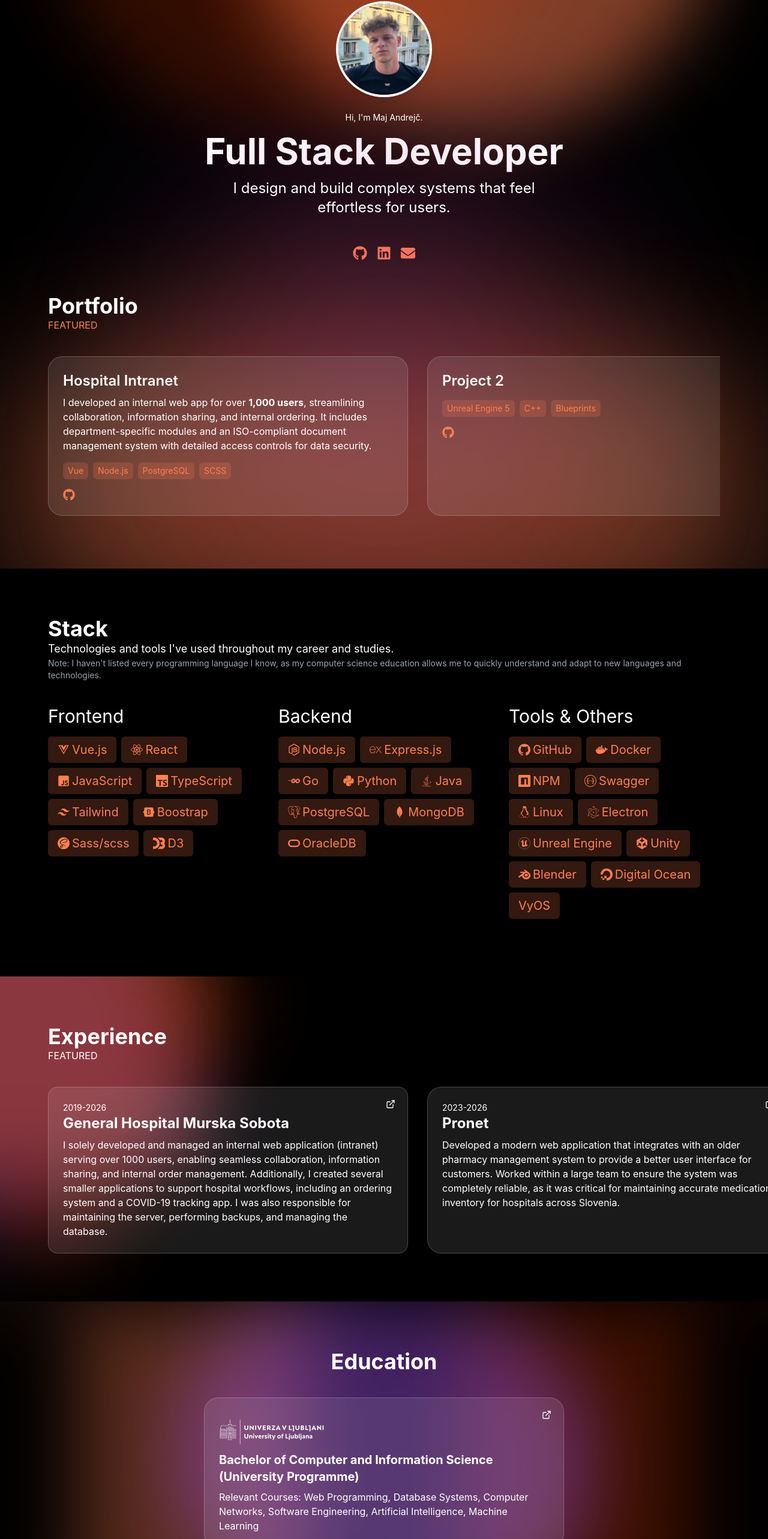
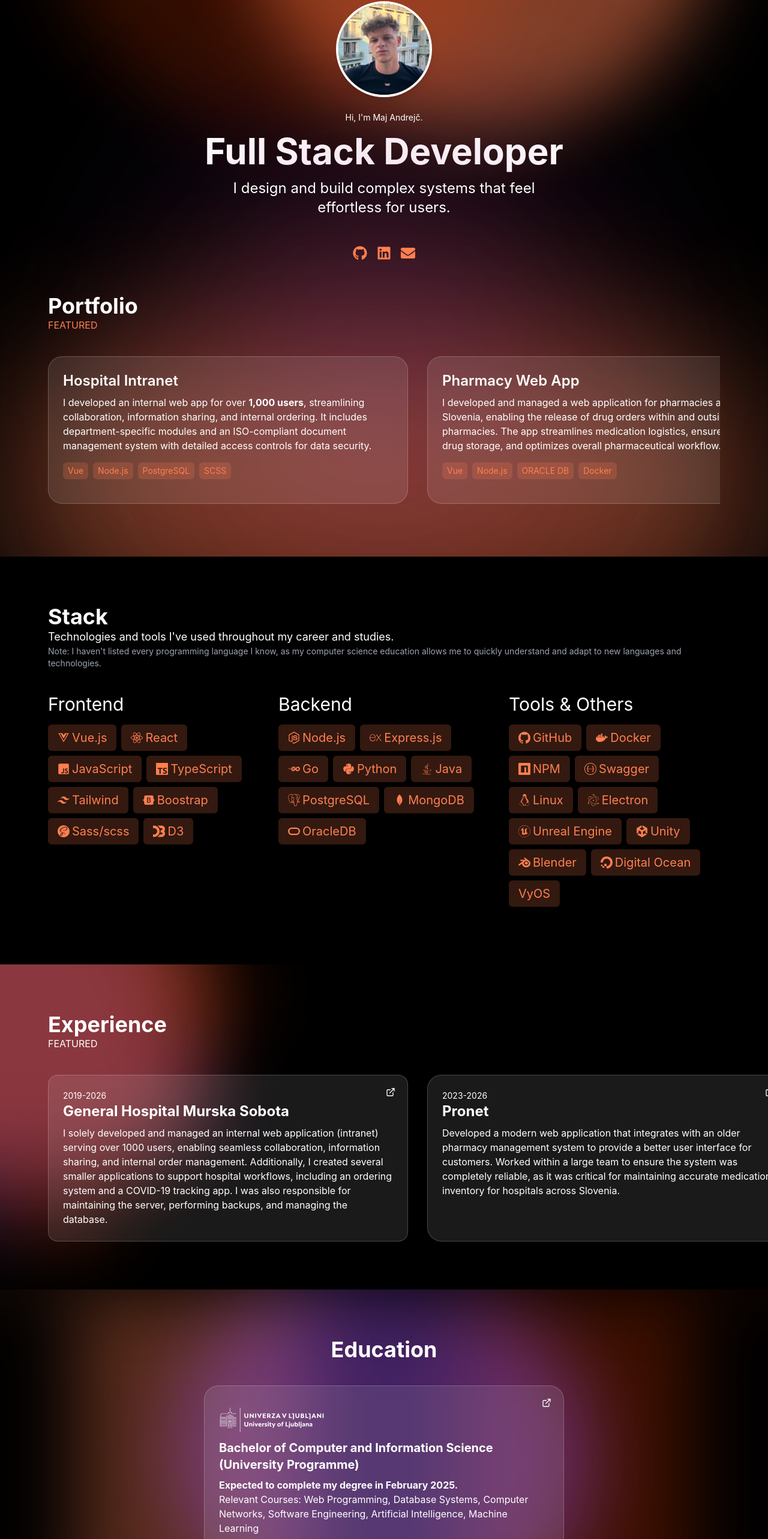
Before and after one commit to majdev25/majdev25-website, a React (Create React App) app: page / in a window 1280 px wide. Shown: the part 182-2748 px from the top of the page at 60% size. Built offline with nearby package versions, Linux system fonts and the light colour scheme.

Commit message:
Fixed link overlap & portflio projects

```diff
--- a/src/i18n.js
+++ b/src/i18n.js
@@ -26,9 +26,20 @@ i18n.use(initReactI18next).init({
             title: "Portfolio",
             featured: "FEATURED",
             intranet: {
+              title: "Hospital Intranet",
               short_desc:
                 "I developed an internal web app for over <strong>1,000 users</strong>, streamlining collaboration, information sharing, and internal ordering. It includes department-specific modules and an ISO-compliant document management system with detailed access controls for data security.",
               desc: "I solely developed and managed a comprehensive internal web application serving over <strong>1,000 users</strong>, making collaboration, information sharing, and internal ordering intuitive and easy for everyone. The system is complex, comprising multiple modules tailored to the workflows of each hospital department. These modules include a <strong>document management system</strong> aligned with ISO quality standards, with detailed access controls implemented to ensure data security and compliance.",
+            },
+            orfa: {
+              title: "Pharmacy Web App",
+              short_desc:
+                "I developed and managed a web application for pharmacies across Slovenia, enabling the release of drug orders within and outside hospital pharmacies. The app streamlines medication logistics, ensures logical drug storage, and optimizes overall pharmaceutical workflow.",
+            },
+            homeflix: {
+              title: "Homeflix",
+              short_desc:
+                "A personal project where I built a movie streaming web application HomeFlix is a modern, self-hosted streaming service. With no database setup required, AI-generated posters, and a sleek, modern interface.",
             },
           },
           stack: {
@@ -58,6 +69,7 @@ i18n.use(initReactI18next).init({
               "Bachelor of Computer and Information Science (University Programme)",
             relevantCourses:
               " Relevant Courses: Web Programming, Database Systems, Computer Networks, Software Engineering, Artificial Intelligence, Machine Learning",
+            note: "Expected to complete my degree in February 2025.",
           },
           aboutMe: {
             title: "About me",
@@ -89,9 +101,20 @@ i18n.use(initReactI18next).init({
             title: "Portafolio",
             featured: "DESTACADO",
             intranet: {
+              title: "Sistema de intranet del hospita",
               short_desc:
                 "Desarrollé una aplicación web interna para más de <strong>1,000 usuarios</strong>, optimizando la colaboración, el intercambio de información y los pedidos internos. Incluye módulos específicos para cada departamento y un sistema de gestión documental conforme a las normas ISO, con controles de acceso detallados para garantizar la seguridad de los datos.",
               desc: "Desarrollé y gestioné de forma independiente una completa aplicación web interna que da servicio a más de <strong>1,000 usuarios</strong>, haciendo que la colaboración, el intercambio de información y los pedidos internos sean intuitivos y eficientes. El sistema es complejo y está compuesto por múltiples módulos adaptados a los flujos de trabajo de cada departamento hospitalario. Estos módulos incluyen un <strong>sistema de gestión documental</strong> alineado con los estándares de calidad ISO, con controles de acceso detallados para garantizar la seguridad y el cumplimiento de los datos.",
+            },
+            orfa: {
+              title: "Aplicación Web para Farmacias",
+              short_desc:
+                "Desarrollé y gestioné una aplicación web para farmacias en toda Eslovenia, que permite la emisión de pedidos de medicamentos dentro y fuera de las farmacias hospitalarias. La aplicación optimiza la logística de medicamentos, asegura un almacenamiento lógico y mejora el flujo de trabajo farmacéutico en general.",
+            },
+            homeflix: {
+              title: "HomeFlix",
+              short_desc:
+                "Un proyecto personal en el que creé la aplicación web de streaming de películas HomeFlix, un servicio moderno y autoalojado. No requiere configuración de base de datos, incluye carteles generados por IA y una interfaz moderna y elegante.",
             },
           },
           stack: {
@@ -121,6 +144,7 @@ i18n.use(initReactI18next).init({
               "Licenciatura en Ciencias de la Computación e Informática (Programa Universitario)",
             relevantCourses:
               "Cursos Relevantes: Programación Web, Sistemas de Bases de Datos, Redes de Computadoras, Ingeniería de Software, Inteligencia Artificial, Aprendizaje Automático",
+            note: "Se espera que complete mi título en febrero de 2025.",
           },
           aboutMe: {
             title: "Sobre mí",
--- a/src/views/Sections/EducationSection.js
+++ b/src/views/Sections/EducationSection.js
@@ -44,6 +44,7 @@ function PortfolioSection() {
           <h2 className="text-xl mb-2 font-bold">
             {t("homepage.education.degree")}
           </h2>
+          <p className="text-i font-bold">{t("homepage.education.note")}</p>
           <p className="text-i">{t("homepage.education.relevantCourses")}</p>
         </div>
       </div>
--- a/src/views/Sections/HeroSection.js
+++ b/src/views/Sections/HeroSection.js
@@ -43,8 +43,13 @@ function HeroSection() {
       <p className="text-lg md:text-2xl mb-6 max-w-xl z-10 animate-slide-in opacity-0 [animation-delay:0.1s]">
         {t("homepage.hero.subtitle")}
       </p>
-      <div className="flex gap-4 mt-6 animate-slide-in opacity-0 [animation-delay:0.5s]">
-        <a href="https://github.com/majdev25" target="_blank" rel="noreferrer">
+      <div className="flex gap-4 mt-6 animate-slide-in opacity-0 [animation-delay:0.5s] z-10 relative">
+        <a
+          href="https://github.com/majdev25"
+          target="_blank"
+          rel="noreferrer"
+          className="cursor-pointer z-10"
+        >
           <FaGithub className="text-coral hover:text-orangeRed text-2xl transition" />
         </a>
         <a
@@ -54,7 +59,7 @@ function HeroSection() {
         >
           <FaLinkedin className="text-coral hover:text-orangeRed text-2xl transition" />
         </a>
-        <a href="mailto:you@example.com">
+        <a href="mailto:majandmaj@gmail.com">
           <FaEnvelope className="text-coral hover:text-orangeRed text-2xl transition" />
         </a>
       </div>
--- a/src/views/Sections/PortfolioSection.js
+++ b/src/views/Sections/PortfolioSection.js
@@ -6,32 +6,23 @@ function PortfolioSection() {
 
   const projects = [
     {
-      title: "Hospital Intranet",
+      title: t("homepage.portfolio.intranet.title"),
       description: t("homepage.portfolio.intranet.desc"),
       short_description: t("homepage.portfolio.intranet.short_desc"),
-      github: "https://github.com/majdev25/transFile",
+      github: null,
       tags: ["Vue", "Node.js", "PostgreSQL", "SCSS"],
     },
     {
-      title: "Project 2",
-      description: t("homepage.portfolio.spaceHubDesc"),
-      github: "https://github.com/majdev25/space-service-hub",
-      demo: "",
-      tags: ["Unreal Engine 5", "C++", "Blueprints"],
+      title: t("homepage.portfolio.orfa.title"),
+      short_description: t("homepage.portfolio.orfa.short_desc"),
+      github: null,
+      tags: ["Vue", "Node.js", "ORACLE DB", "Docker"],
     },
     {
-      title: "Project 3",
-      description: t("homepage.portfolio.portfolioDesc"),
-      github: "https://github.com/majdev25/portfolio",
-      demo: "",
-      tags: ["React", "Tailwind CSS", "i18next"],
-    },
-    {
-      title: "Project 4",
-      description: t("homepage.portfolio.portfolioDesc"),
-      github: "https://github.com/majdev25/portfolio",
-      demo: "",
-      tags: ["React", "Tailwind CSS", "i18next"],
+      title: t("homepage.portfolio.homeflix.title"),
+      short_description: t("homepage.portfolio.homeflix.short_desc"),
+      github: "https://github.com/majdev25/Homeflix",
+      tags: ["React", "Tailwind", "Node.js", "TypeScript"],
     },
   ];
 
@@ -41,13 +32,13 @@ function PortfolioSection() {
       className="relative bg-black text-white pb-20 md:ps-12 lg:ps-20 px-6 md:px-20 z-0 w-full"
     >
       {/* Coral blob */}
-      <div className="absolute top-1/2 left-1/2 w-[80rem] h-[30rem] bg-coral/40 rounded-full blur-[120px] -translate-x-[50%] -translate-y-[30%] animate-pulse-slow" />
+      <div className="absolute top-1/2 left-1/2 w-[80rem] h-[30rem] bg-coral/40 rounded-full blur-[120px] -translate-x-[50%] -translate-y-[30%] animate-pulse-slo z-0" />
 
       {/* Orange-red blob */}
-      <div className="absolute top-1/2 left-1/2 w-[50rem] h-[50rem] bg-orangeRed/30 rounded-full blur-[130px] -translate-x-[50%] -translate-y-[50%] animate-pulse-reverse" />
+      <div className="absolute top-1/2 left-1/2 w-[50rem] h-[50rem] bg-orangeRed/30 rounded-full blur-[130px] -translate-x-[50%] -translate-y-[50%] animate-pulse-reverse z-0" />
 
       {/* Soft purple glow for contrast */}
-      <div className="absolute top-1/2 left-1/2 w-[40rem] h-[40rem] bg-purple-500/20 rounded-full blur-[150px] -translate-x-[50%] -translate-y-[70%] animate-pulse-slow [animation-delay:1s]" />
+      <div className="absolute top-1/2 left-1/2 w-[40rem] h-[40rem] bg-purple-500/20 rounded-full blur-[150px] -translate-x-[50%] -translate-y-[70%] animate-pulse-slow [animation-delay:1s] z-0" />
 
       <div className="w-full flex flex-col -mt-32 mx-0 md:mx-auto">
         <h2 className="text-4xl font-bold z-10 animate-slide-in">
```
